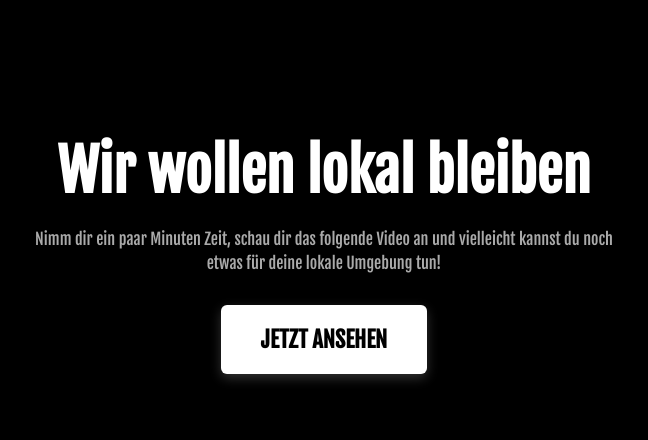
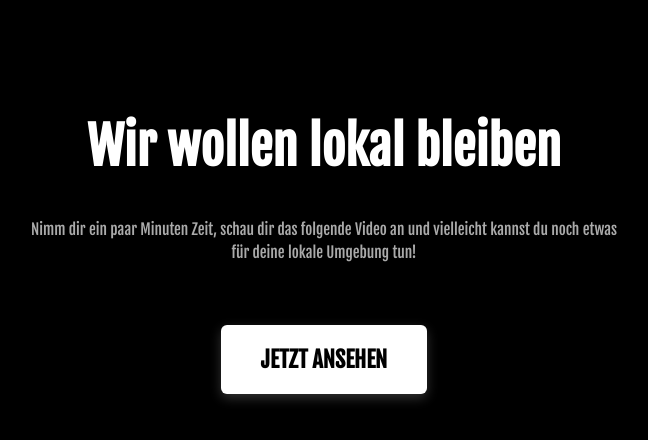
Before and after one commit to meinbestandsprojekt/bmx-qr-website, a plain HTML site: page index.html in a window 1280 px wide. Shown: the whole page, without its empty margins (316-964 px from the left). Drawn offline with Linux system fonts and the light colour scheme.

Commit message:
Update index.html

```diff
--- a/index.html
+++ b/index.html
@@ -4,7 +4,7 @@
   <meta charset="UTF-8">
   <title>Wir wollen lokal bleiben!</title>
   <meta name="viewport" content="width=device-width, initial-scale=1.0">
-  <!-- Fjalla One einbinden -->
+  <!-- Fjalla One Font -->
   <link href="https://fonts.googleapis.com/css2?family=Fjalla+One&display=swap" rel="stylesheet">
   <style>
     body {
@@ -13,35 +13,36 @@
       background-color: #000;
       color: #fff;
       font-family: 'Fjalla One', sans-serif;
+      min-height: 100vh;
       display: flex;
-      align-items: flex-start;
       justify-content: center;
-      min-height: 100vh;
       text-align: center;
     }
 
     .container {
-      padding: 12vh 5vw 0 5vw;
+      display: flex;
+      flex-direction: column;
+      align-items: center;
+      justify-content: flex-start;
+      padding: 10vh 5vw 0 5vw;
+      width: 100%;
       max-width: 800px;
-      width: 100%;
     }
 
     h1 {
-      font-size: 3.6em;
-      margin-bottom: 20px;
-      white-space: nowrap;
+      font-size: clamp(2rem, 6vw, 3.2rem);
+      margin-bottom: 40px;
     }
 
     p {
-      font-size: 1em;
+      font-size: 0.95em;
       max-width: 600px;
-      margin: 0 auto 30px auto;
+      margin: 0 auto 60px auto;
       line-height: 1.5;
       color: #aaa;
     }
 
     a.button {
-      display: inline-block;
       padding: 20px 40px;
       background-color: #fff;
       color: #000;
```
